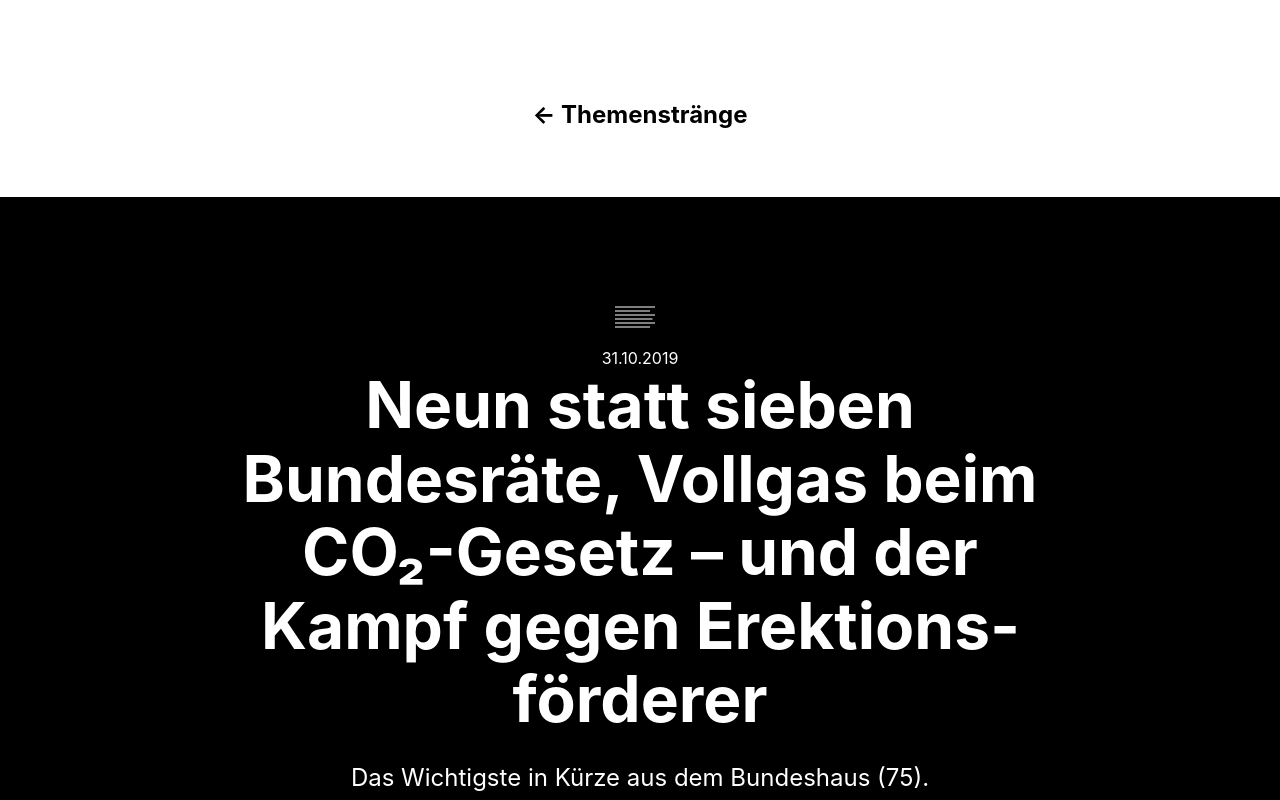
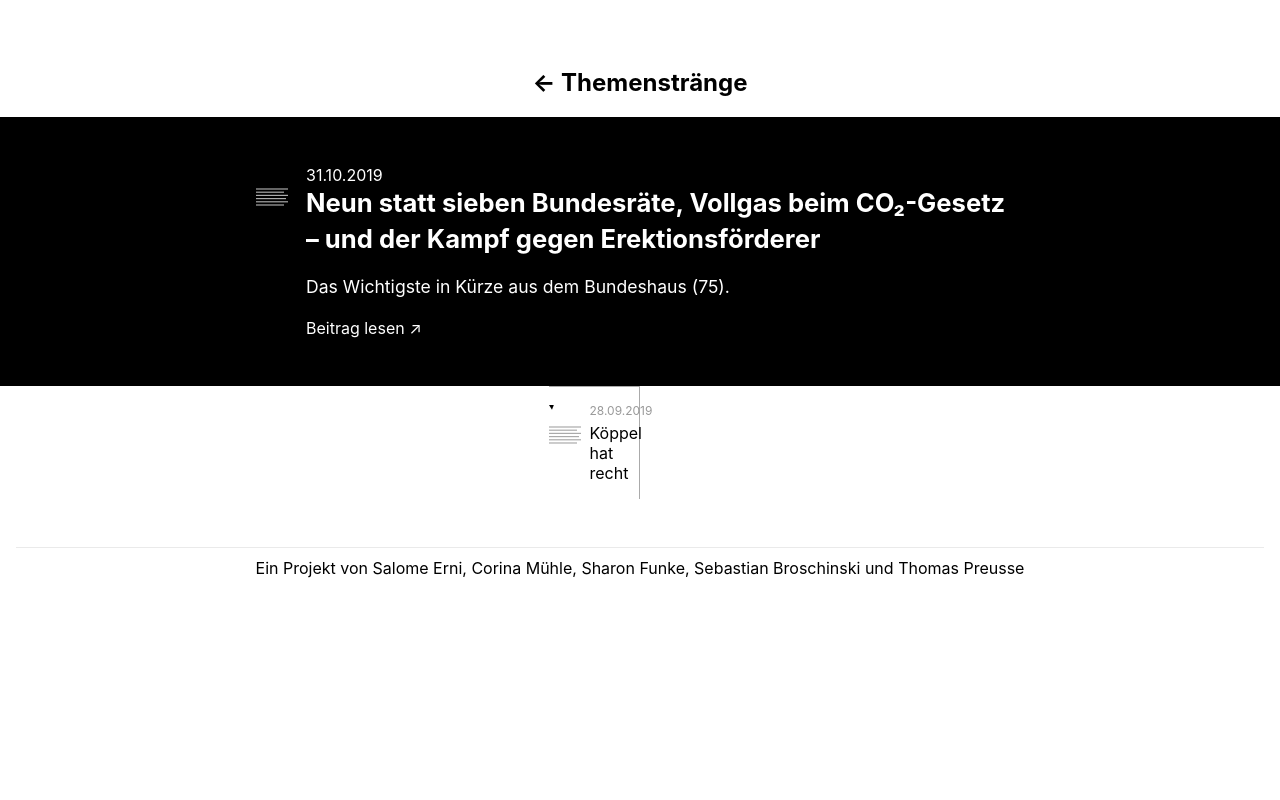
Before and after one commit to tpreusse/rejoha21, a Next.js app: page / in a window 1280 px wide. Shown: the top 800 px of the page. Built offline with nearby package versions, Linux system fonts and the light colour scheme.

Commit message:
fix: css

```diff
--- a/pages/[...path].js
+++ b/pages/[...path].js
@@ -87,12 +87,14 @@ export default function Detail({ doc, internalLinks, documents }) {
               inverted
             />
           </div>
+          <div className={styles.mainArticleData}>
           {publishDateFormat(new Date(doc.publishDate))}
           <h1 className={styles.title}>{doc.title}</h1>
           <p className={styles.description}>{doc.description}</p>
           <a href={doc.url} target="_blank">
             Beitrag lesen &#x2197;
           </a>
+          </div>
         </main>
       </div>
       <main className={styles.main} style={{ paddingTop: 0 }}>
--- a/styles/Main.module.css
+++ b/styles/Main.module.css
@@ -7,13 +7,24 @@
   padding: 5rem 0;
   flex: 1;
   display: flex;
-  flex-direction: column;
+  flex-direction: row;
+  flex-wrap: wrap;
   justify-content: center;
-  align-items: center;
+  align-items: flex-start;
+  padding: 1em;
+  padding-top: 3em;
+  padding-bottom: 3em;
+  text-align: left;
   max-width: 800px;
   margin: 0 auto;
 }
-
+.title{
+  font-size: 22px;
+}
+.mainArticleData{
+  flex: 1 1 calc(100% - 50px);
+  padding-left: 10px;
+}
 .dark {
   margin: 0 -1rem;
   padding: 0;
@@ -44,31 +55,31 @@
 .title {
   margin: 0;
   line-height: 1.15;
-  font-size: 2.2rem;
+  font-size: 1.6rem;
+  line-height:1.4em ;
 }
 @media screen and (min-width: 600px) {
   .title {
-    font-size: 4rem;
+    font-size: rem;
   }
 }
 
 .title,
 .description {
-  text-align: center;
 }
 
 .description {
   line-height: 1.5;
-  font-size: 1.5rem;
+  font-size: 1.1rem;
 }
 
 .grid {
   display: flex;
-  align-items: center;
-  justify-content: center;
+  align-items: flex-start;
+  justify-content: flex-start;
   flex-wrap: wrap;
+  flex-direction: row;
   max-width: 800px;
-  margin-top: 3rem;
 }
 
 .card {
@@ -110,20 +121,30 @@
 @media (max-width: 600px) {
   .grid {
     width: 100%;
-    flex-direction: column;
+    flex-direction: row;
+    align-items: flex-start;
   }
 }
 
 .linkedArticleContainer {
+  flex: 1 1 50%;
   display: flex;
-  margin: 1rem;
-  padding: 1.5rem;
-  width: calc(50% - 3rem);
-  min-width: 140px;
+  padding: 1em;
+  max-width: 50%;
+  border-top: 1px solid #aaa;
+  border-right: 1px solid #aaa;
+  padding-top: 1rem;
+  padding-left: 0;
+}
+.linkedArticleContainer:nth-child(2n) {
+  border-right: 0;
+  padding-left: 1em;
+  padding-right: 0;
+
 }
 .icon {
-  width: 50px;
-  min-width: 50px;
+  width: 40px;
+  min-width: 40px;
 }
 .articleData {
 }
@@ -132,6 +153,6 @@
   font-size: 12px;
   margin-bottom: 5px;
 }
-.headline{
+.headline {
   text-align: left;
 }
```
